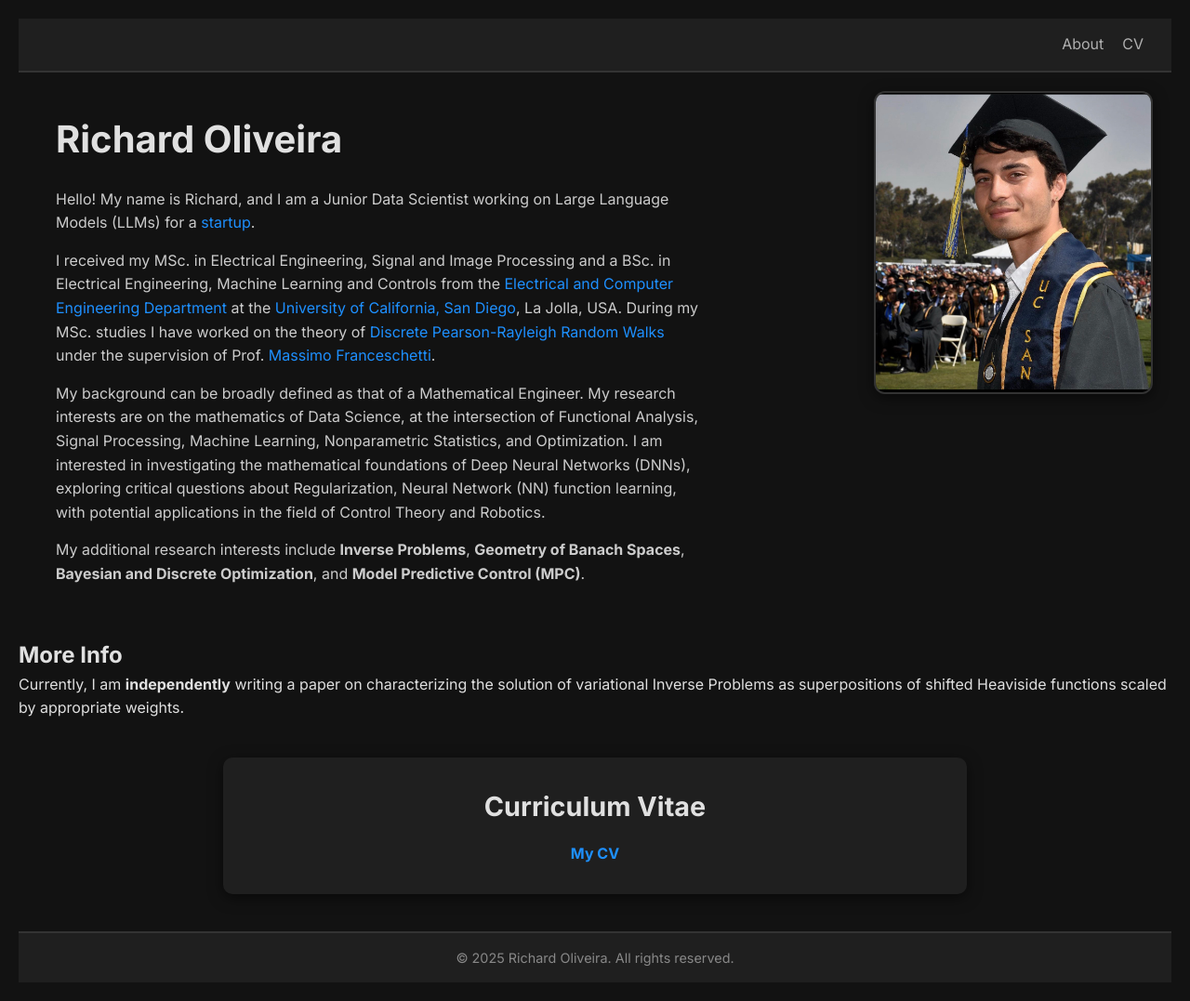
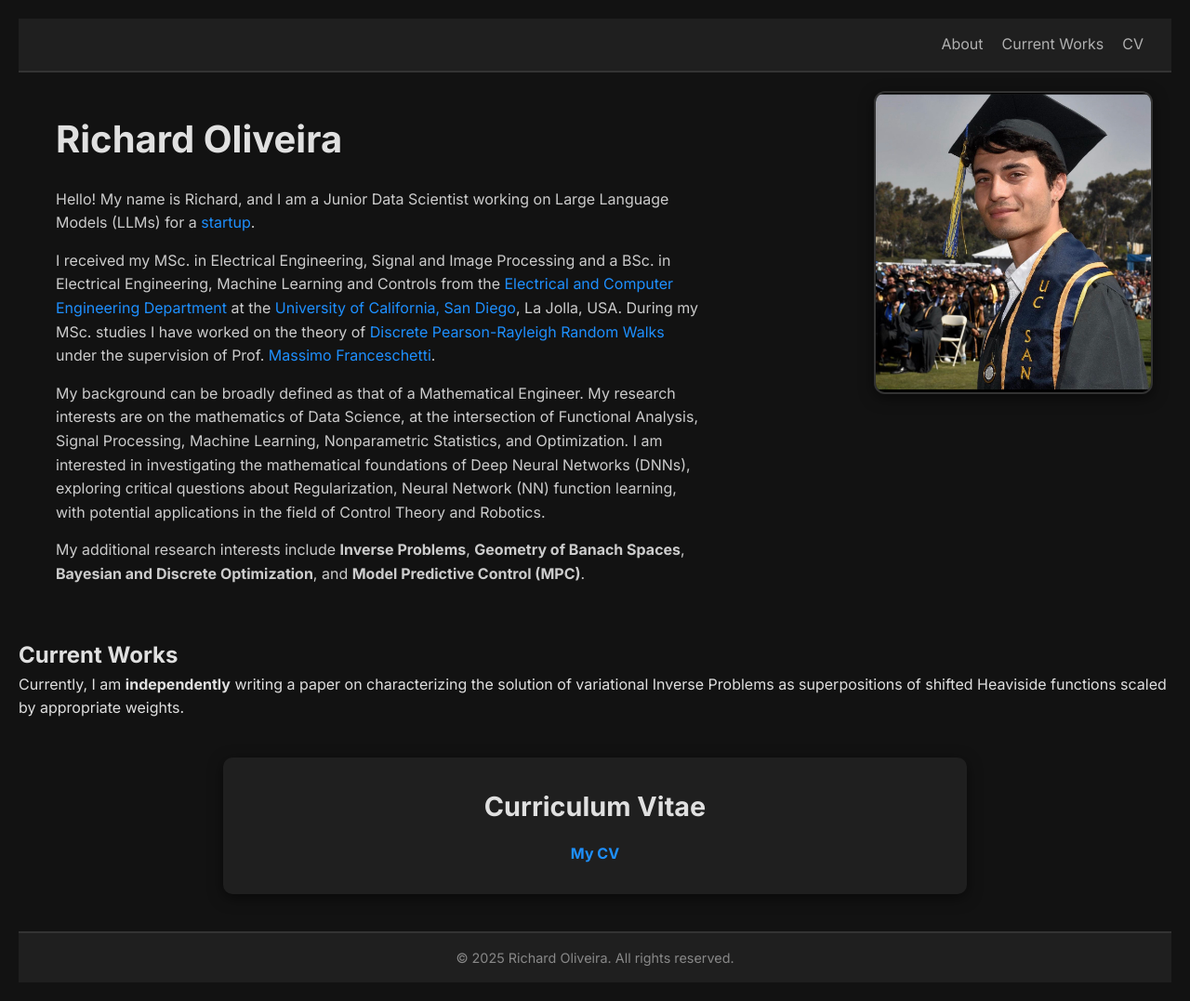
Before and after one commit to raolivei13/website_rich, a Jekyll site: the page index.html, which Jekyll copies as it is, in a window 1280 px wide. Shown: the whole page at 93% size. Built offline with Jekyll 4.4.1, drawn with Linux system fonts in a browser that asks for light colours.

Commit message:
Update index.html

```diff
--- a/index.html
+++ b/index.html
@@ -21,6 +21,7 @@
     <div class="navbar-right">
       <ul class="nav-links">
         <a href="#about" class="nav-link">About</a>
+        <a href="#current-works" class="nav-link">Current Works</a>
         <a href="#cv" class="nav-link">CV</a>
       </ul>
     </div>
@@ -60,16 +61,13 @@
     </div>
   </header>
 
-  <!-- Main Content Section -->
-  <section class="main-content">
-    <!-- Left Column (detailed text) -->
-    <div class="left-column">
-      <h2>More Info</h2>
-      <p>
-        Currently, I am <strong>independently</strong> writing a paper on characterizing the solution of variational Inverse Problems
-        as superpositions of shifted Heaviside functions scaled by appropriate weights.
-      </p>
-    </div>
+  <!-- Current Works Section -->
+  <section id="current-works" class="current-works-section">
+    <h2>Current Works</h2>
+    <p>
+      Currently, I am <strong>independently</strong> writing a paper on characterizing the solution of variational Inverse Problems
+      as superpositions of shifted Heaviside functions scaled by appropriate weights.
+    </p>
   </section>
 
   <!-- CV Section -->
```
